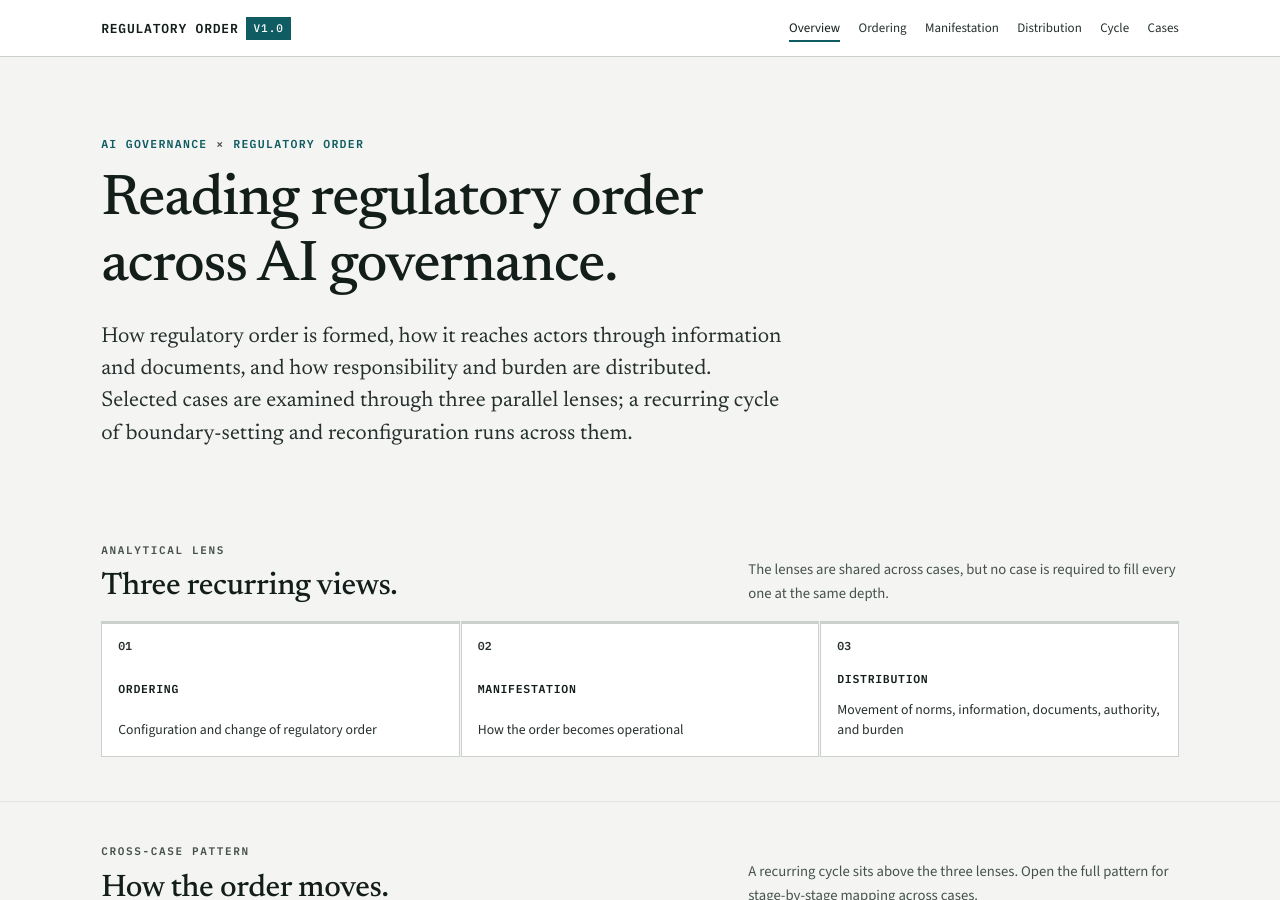
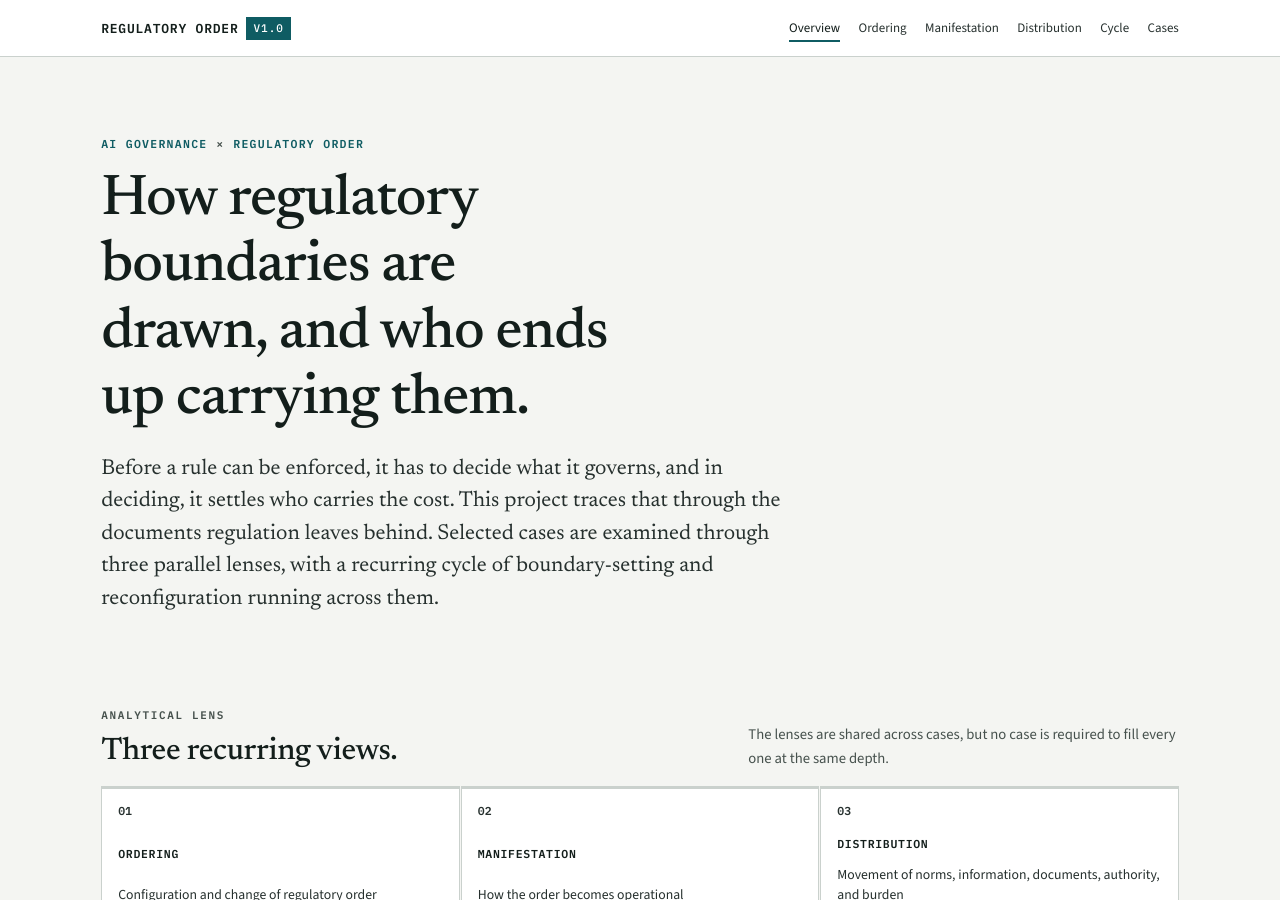
Before and after one commit to GaeunLim01/regulatory-order, a Jekyll site: the page built from index.html, in a window 1280 px wide and 900 px high. Built offline with Jekyll 4.4.1, drawn with Linux system fonts in a browser that asks for light colours.

Commit message:
Add files via upload

```diff
--- a/index.html
+++ b/index.html
@@ -11,8 +11,8 @@ description: AI governance examined through regulatory order.
       <span class="hero-kicker__slash">×</span>
       <span>REGULATORY ORDER</span>
     </div>
-    <h1>Reading regulatory order across AI governance.</h1>
-    <p class="standfirst">How regulatory order is formed, how it reaches actors through information and documents, and how responsibility and burden are distributed. Selected cases are examined through three parallel lenses; a recurring cycle of boundary-setting and reconfiguration runs across them.</p>
+    <h1>How regulatory boundaries are drawn, and who ends up carrying them.</h1>
+    <p class="standfirst">Before a rule can be enforced, it has to decide what it governs, and in deciding, it settles who carries the cost. This project traces that through the documents regulation leaves behind. Selected cases are examined through three parallel lenses, with a recurring cycle of boundary-setting and reconfiguration running across them.</p>
   </div>
 </section>
 
```
